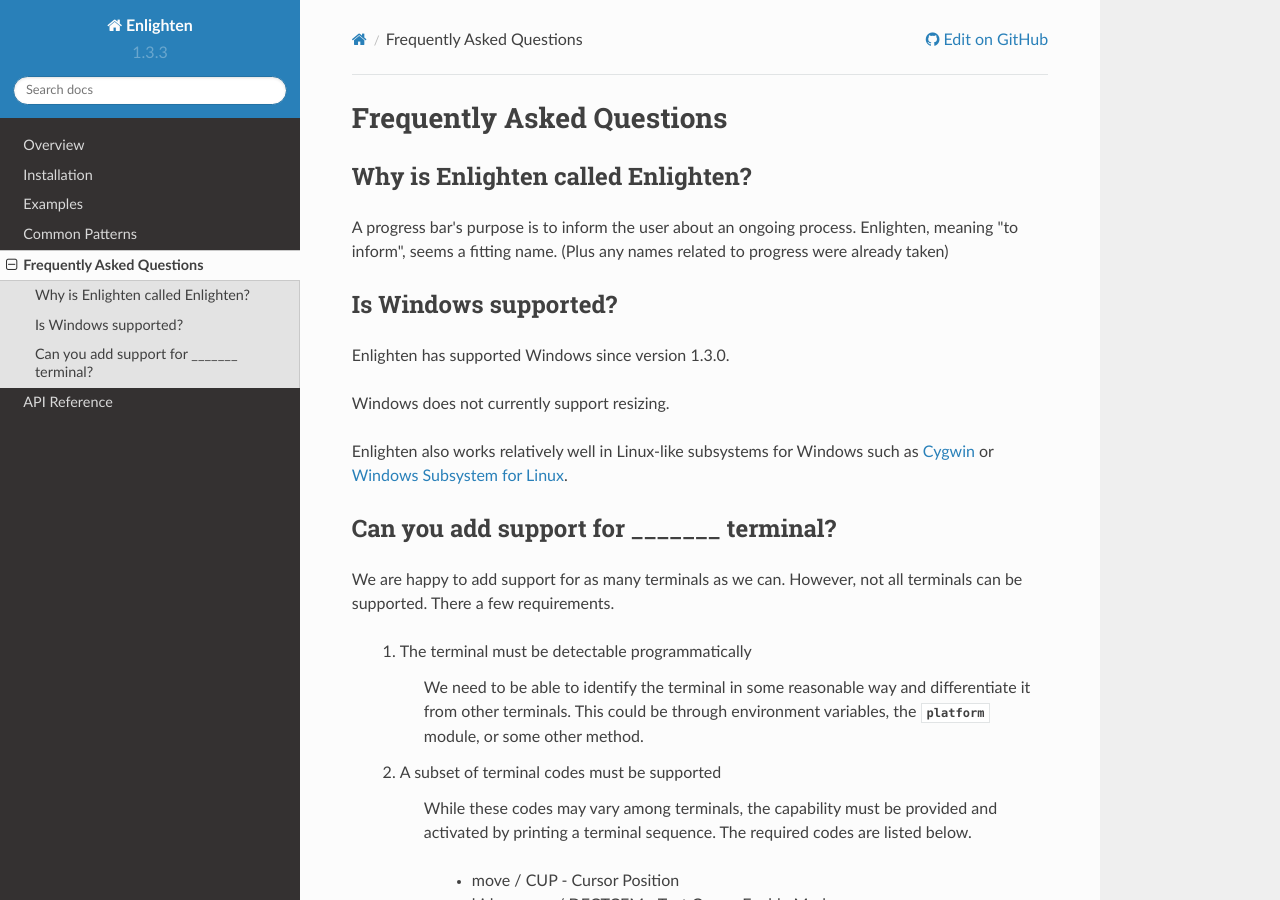
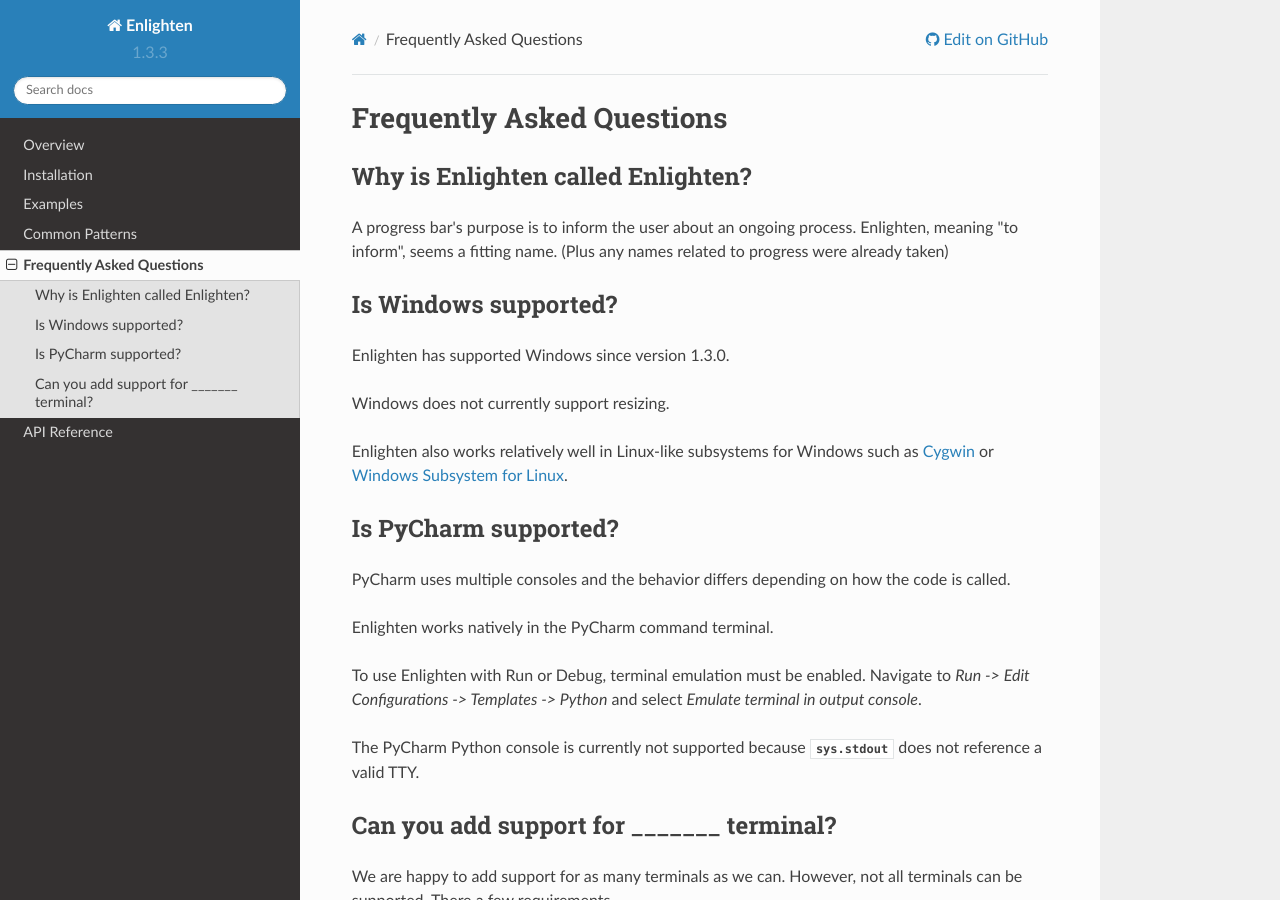
Before and after one commit to Rockhopper-Technologies/enlighten, a Sphinx documentation site: the page built from doc/faq.rst, in a window 1280 px wide and 900 px high. Built offline with Sphinx 7.4.7 and the Read the Docs theme 2.0.0, drawn with Linux system fonts in a browser that asks for light colours.

Commit message:
Add PyCharm info to FAQ

```diff
--- a/doc/faq.rst
+++ b/doc/faq.rst
@@ -28,6 +28,21 @@
 Enlighten also works relatively well in Linux-like subsystems for Windows such as
 `Cygwin <https://cygwin.com/>`_ or
 `Windows Subsystem for Linux <https://en.wikipedia.org/wiki/Windows_Subsystem_for_Linux>`_.
+
+
+Is PyCharm supported?
+---------------------
+
+PyCharm uses multiple consoles and the behavior differs depending on how the code is called.
+
+Enlighten works natively in the PyCharm command terminal.
+
+To use Enlighten with Run or Debug, terminal emulation must be enabled.
+Navigate to `Run -> Edit Configurations -> Templates -> Python`
+and select `Emulate terminal in output console`.
+
+The PyCharm Python console is currently not supported because :py:data:`sys.stdout`
+does not reference a valid TTY.
 
 
 .. spelling::
```
